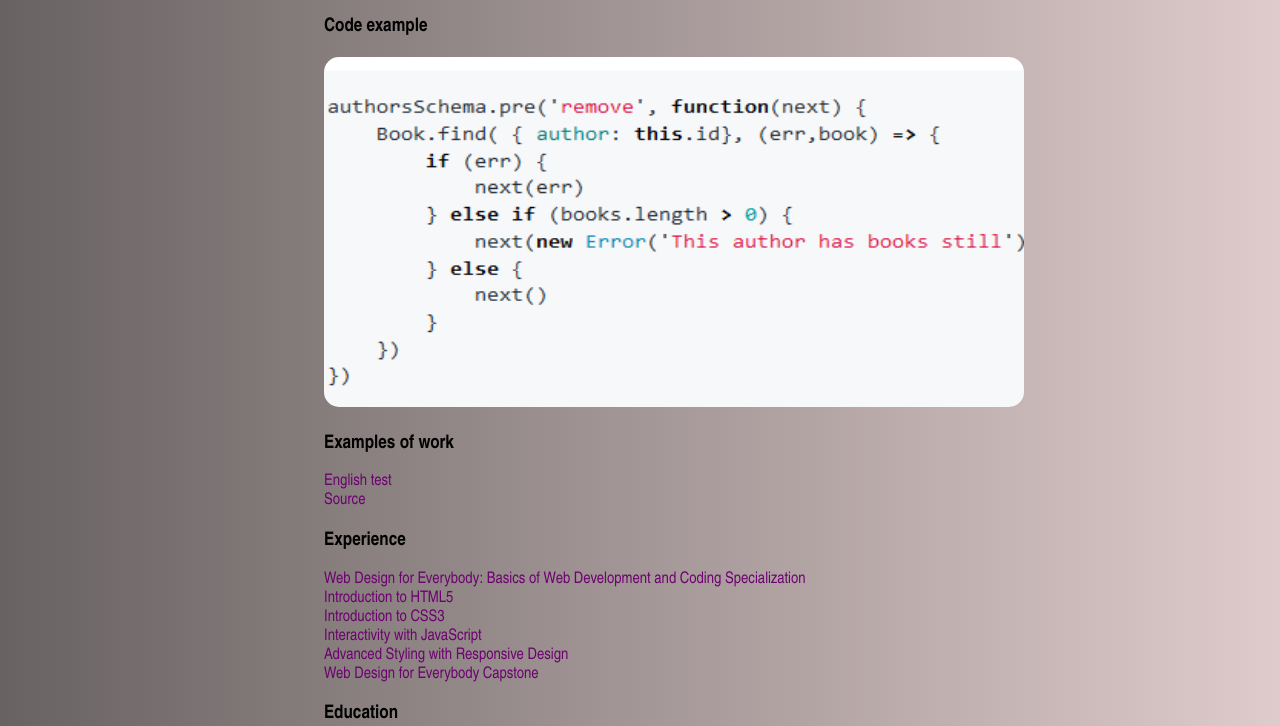
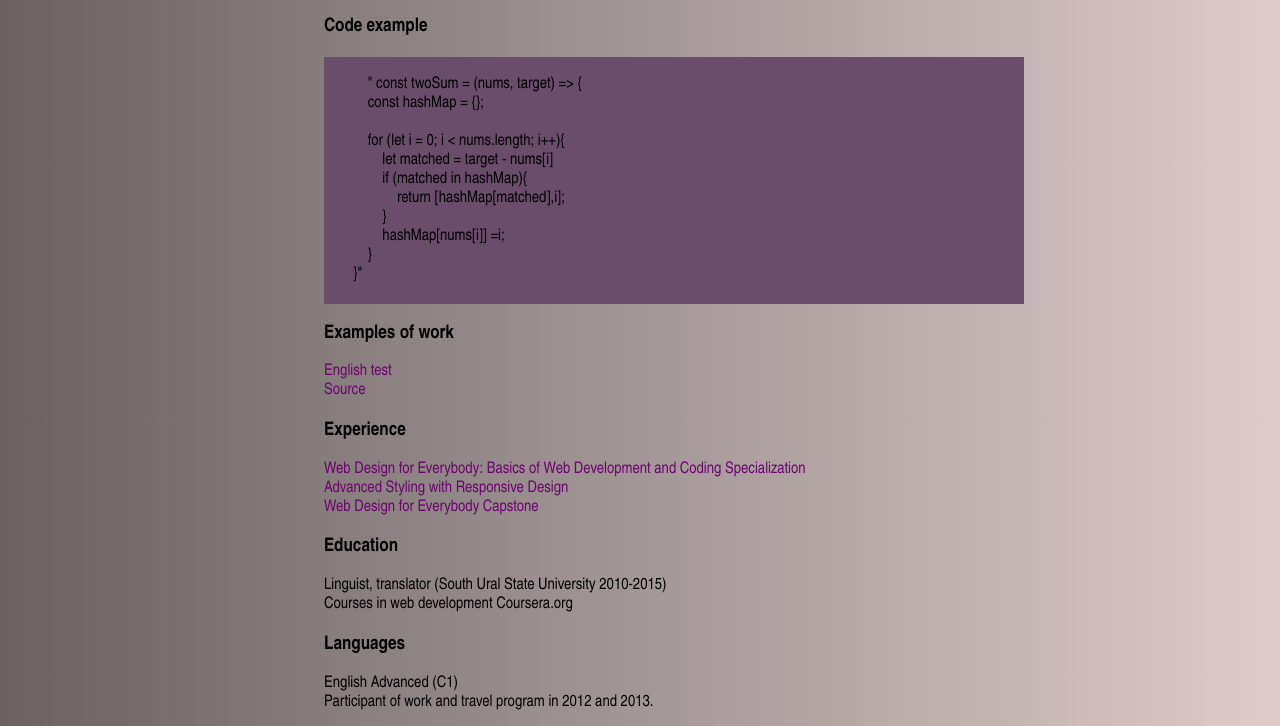
Before and after one commit to Sergecage/rsschool-cv, a plain HTML site: page index.html in a window 1280 px wide. Shown: the part 852-1578 px from the top of the page. Drawn offline with Linux system fonts and the light colour scheme.

Commit message:
feat:add code example

```diff
--- a/index.html
+++ b/index.html
@@ -12,7 +12,7 @@
     <header>
         <img class="mainPic" src="cvPic.jpg" alt="photo">
         <h1 class="name">Sergei Keidzh</h1>
-        <h2 class="info"><b>Email:</b>xs@mail.ru<br><b>Phone:</b>+7996977xxxx</h2>
+        <h2 class="info"><b>Discord:</b>Serge Cage<br><b>Phone:</b>+7996977xxxx</h2>
     </header>
 
     <main>
@@ -36,19 +36,26 @@
         <li>Notepad++</li>
     </ul>
     <h3 class="codeName">Code example</h3>
-    <img class="codeIm" src="code.png" alt="code example">
+    <pre class="codeIm">
+        <code>
+            " const twoSum = (nums, target) => {
+            const hashMap = {};
+
+            for (let i = 0; i < nums.length; i++){
+                let matched = target - nums[i]
+                if (matched in hashMap){
+                    return [hashMap[matched],i];
+                }
+                hashMap[nums[i]] =i;
+            }
+        }"</code>
+    </pre>
     <h3 class="optionName">Examples of work</h3>
     <a class="ref" href="https://sergecage.github.io/Platform-Concept/Engl/index.html">English test</a>
     <br><a class="ref" href="https://github.com/Sergecage/Platform-Concept">Source</a>
     <h3 class="optionName">Experience</h3>
     <a class="ref" href="https://www.coursera.org/account/accomplishments/specialization/certificate/MF9PZ5UM8FRQ">
         Web Design for Everybody: Basics of Web Development and Coding Specialization</a><br>
-    <a class="ref" href="https://www.coursera.org/account/accomplishments/certificate/4AG8VUD5AR8X">
-        Introduction to HTML5</a><br>
-    <a class="ref" href="https://www.coursera.org/account/accomplishments/certificate/6RJKSHREQV25">
-        Introduction to CSS3</a><br>
-    <a class="ref" href="https://www.coursera.org/account/accomplishments/certificate/XCS6ZD2BR8FX">
-        Interactivity with JavaScript</a><br>
     <a class="ref" href="https://www.coursera.org/account/accomplishments/certificate/9A95ZUUR8DYB">
         Advanced Styling with Responsive Design</a><br>
     <a class="ref" href="https://www.coursera.org/account/accomplishments/certificate/V8CTMZTY55DY">
--- a/style.css
+++ b/style.css
@@ -41,7 +41,7 @@ header {
 
 .codeIm {
     width: 700px;
-    height: 350px;
+    background-color: #6a4c6b;
 }
 
 .ref {
```
